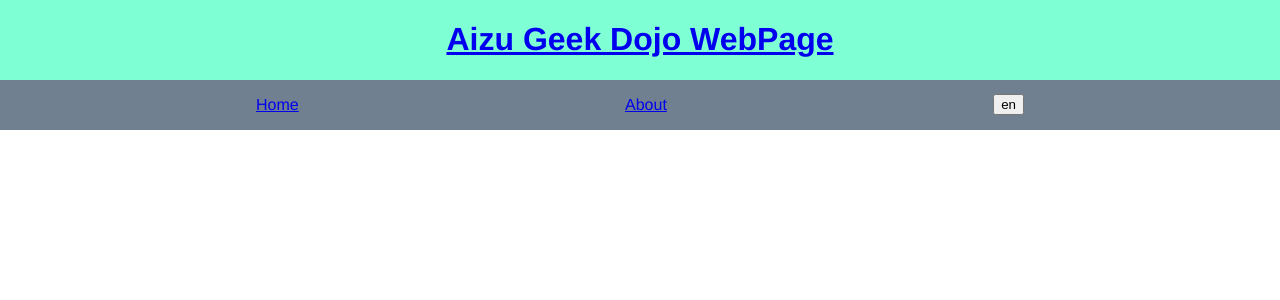
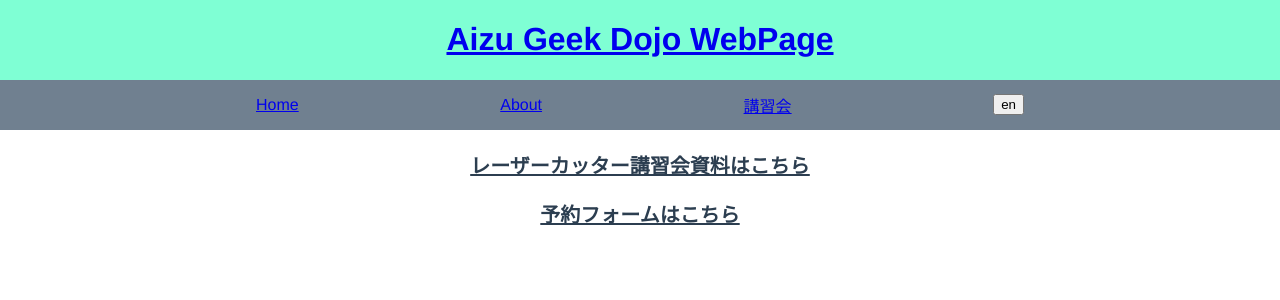
Before and after one commit to AizuGeekDojo/AizuGeekDojo.github.io, a Vue app: page /instruction in a window 1280 px wide. Shown: the top 300 px of the page. Built offline with nearby package versions, Linux system fonts and the light colour scheme.

Commit message:
impl instruction page

```diff
--- a/package.json
+++ b/package.json
@@ -9,6 +9,8 @@
     "before-deploy": "rm -rf ./css ./js ./index.html ./favicon.ico && npm run build && cp -r dist/ ."
   },
   "dependencies": {
+    "node-sass": "^4.11.0",
+    "sass-loader": "^7.1.0",
     "vue": "^2.5.17",
     "vue-analytics": "^5.16.0",
     "vue-router": "^3.0.1",
--- a/src/App.vue
+++ b/src/App.vue
@@ -4,6 +4,7 @@
     <div id="nav">
       <router-link to="/">Home</router-link>
       <router-link to="/about">About</router-link>
+      <router-link to="/instruction">講習会</router-link>
       <div id="langage_selecter">
         <langageselecter />
       </div>
--- a/src/router.js
+++ b/src/router.js
@@ -21,6 +21,11 @@ export default new Router({
       // which is lazy-loaded when the route is visited.
       component: () =>
         import(/* webpackChunkName: "about" */ "./views/About.vue")
+    },
+    {
+      path: "/instruction",
+      name: "/instruction",
+      component: () => import("./views/instruction.vue")
     }
   ]
 });
--- /dev/null
+++ b/src/views/instruction.vue
@@ -0,0 +1,28 @@
+<template>
+  <div class="instruction">
+    <a href='https://github.com/AizuGeekDojo/LaserCutterInstruction/blob/master/doc_pdf/LaserCutter1.pdf'>
+      レーザーカッター講習会資料はこちら
+    </a>
+    <a href='https://docs.google.com/forms/d/e/1FAIpQLSe_7ULD_MkPpy7Y8iSpfF8R6_mIUzGgd-ANeaAhFxDHmrhIfA/viewform'>予約フォームはこちら</a>
+  </div>
+</template>
+
+<script>
+export default {};
+</script>
+
+<style lang="scss" scoped>
+.instruction {
+  display: flex;
+  flex-direction: column;
+  margin-top: 10px;
+  margin-bottom: 10px;
+  a {
+    margin-top: 10px;
+    margin-bottom: 10px;
+    font-size: 20px;
+    font-weight: bold;
+    color: #2c3e50;
+  }
+}
+</style>
```
Also changed, not shown: 1 other file (tests, documents, lock files or other folders).
